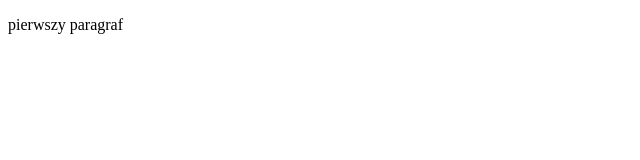
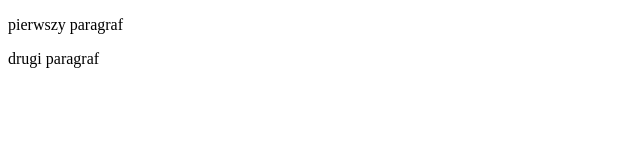
Before and after one commit to mateusz89/gitjestgit, a plain HTML site: page index.html in a window 1280 px wide. Shown: the full height of the page, 0-640 px from the left. Drawn offline with Linux system fonts and the light colour scheme.

Commit message:
drugi paragraf

```diff
--- a/index.html
+++ b/index.html
@@ -10,5 +10,9 @@
        pierwszy paragraf
    </p>
 
+   <p>
+       drugi paragraf
+   </p>
+
 </body>
 </html>
```
